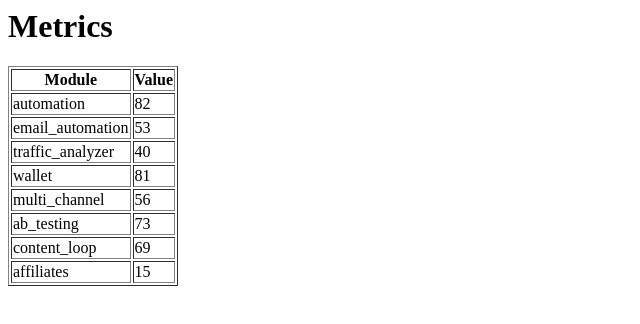
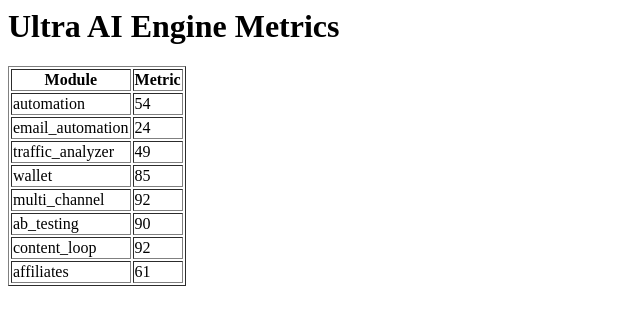
Before and after one commit to itzkota74/Ai, a plain HTML site: page site/dashboard.html in a window 1280 px wide. Shown: the whole page, without its empty margins (0-640 px from the left). Drawn offline with Linux system fonts and the light colour scheme.

Commit message:
Auto-update 2025-12-23T00:42:36.577869

```diff
--- a/site/dashboard.html
+++ b/site/dashboard.html
@@ -1 +1 @@
-<html><head><title>Ultra AI Dashboard</title></head><body><h1>Metrics</h1><table border=1><tr><th>Module</th><th>Value</th></tr><tr><td>automation</td><td>82</td></tr><tr><td>email_automation</td><td>53</td></tr><tr><td>traffic_analyzer</td><td>40</td></tr><tr><td>wallet</td><td>81</td></tr><tr><td>multi_channel</td><td>56</td></tr><tr><td>ab_testing</td><td>73</td></tr><tr><td>content_loop</td><td>69</td></tr><tr><td>affiliates</td><td>15</td></tr></table></body></html>
+<html><head><title>AI Engine Dashboard</title></head><body><h1>Ultra AI Engine Metrics</h1><table border=1><tr><th>Module</th><th>Metric</th></tr><tr><td>automation</td><td>54</td></tr><tr><td>email_automation</td><td>24</td></tr><tr><td>traffic_analyzer</td><td>49</td></tr><tr><td>wallet</td><td>85</td></tr><tr><td>multi_channel</td><td>92</td></tr><tr><td>ab_testing</td><td>90</td></tr><tr><td>content_loop</td><td>92</td></tr><tr><td>affiliates</td><td>61</td></tr></table></body></html>
```
